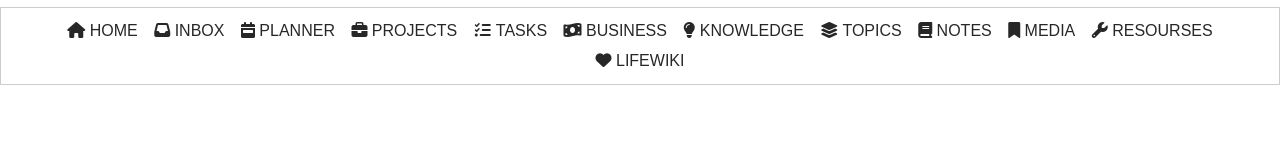
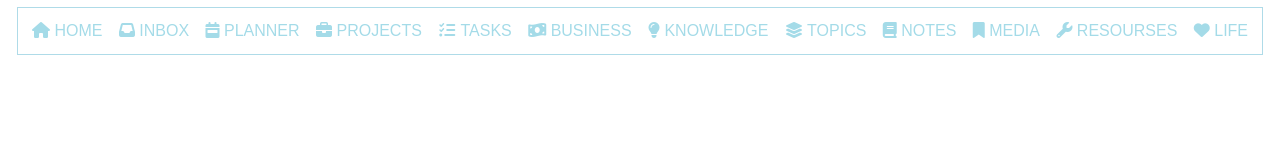
Before and after one commit to Stagedemise/notion, a plain HTML site: page NavBarVsq.html in a window 1280 px wide. Drawn offline with Linux system fonts and the light colour scheme.

Commit message:
Update NavBarVsq.html

```diff
--- a/NavBarVsq.html
+++ b/NavBarVsq.html
@@ -32,7 +32,7 @@
 		}
 
 		.navMenu a {
-			color: #272727;
+			color: #a4dbe8;
 			text-decoration: none;
 			text-transform: uppercase;
 			display: inline-block;
@@ -40,17 +40,17 @@
 		}
 
 		.background {
-			background-color: #ece5f0;
+			background-color: #a4dbe8;
 		}
 
 		.border {
-			border: 1px solid #cccccc;
+			border: 1px solid #afdbe8;
 
 		}
 
 		.navMenu a:hover {
 
-			color: #d09c0b;
+			color: #87ceeb;
 		}
 	</style>
 </head>
@@ -69,7 +69,7 @@
 		<a id="notes" onclick="navigate(this.id)" href="#"> <i class="fa-solid fa-book"></i> Notes</a>
 		<a id="media" onclick="navigate(this.id)" href="#"> <i class="fa-solid fa-bookmark"></i> Media</a>
 		<a id="resourses" onclick="navigate(this.id)" href="#"> <i class="fa-solid fa-wrench"></i> Resourses</a>
-		<a id="lifewiki" onclick="navigate(this.id)" href="#"> <i class="fa-solid fa-heart"></i> Lifewiki</a>
+		<a id="lifewiki" onclick="navigate(this.id)" href="#"> <i class="fa-solid fa-heart"></i> Life</a>
 
 
 
```
